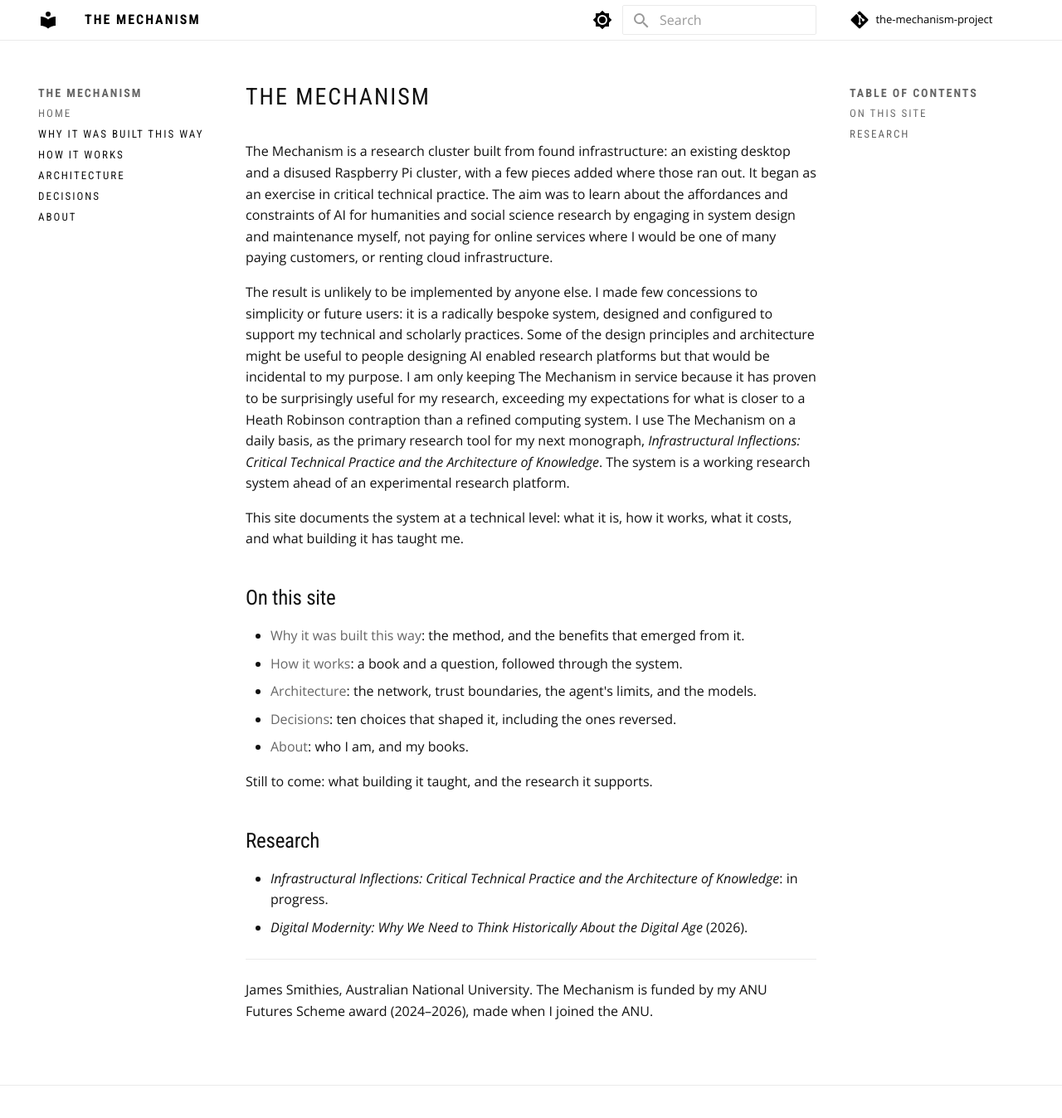
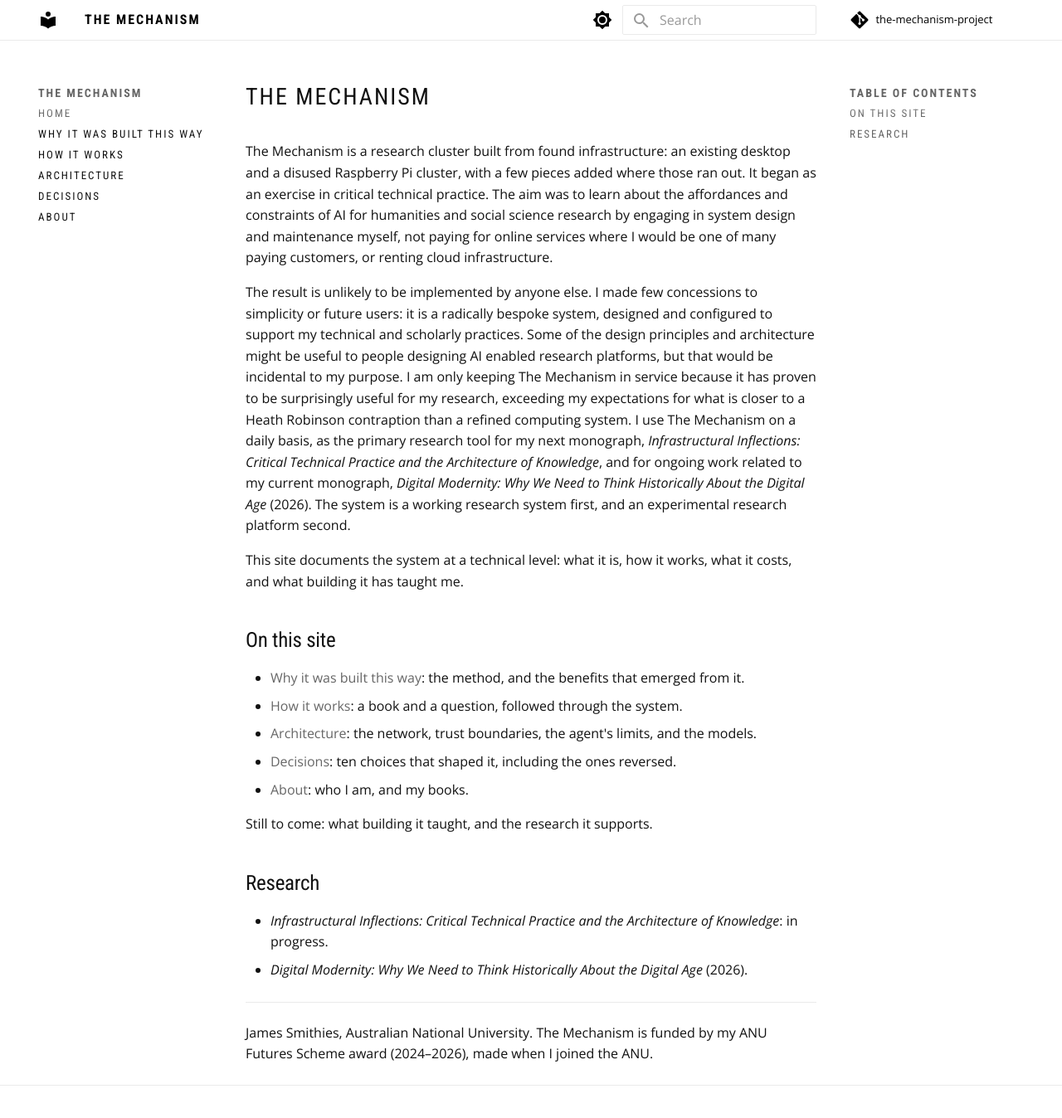
Before and after one commit to jamessmithies/the-mechanism-project, an MkDocs documentation site: the page built from docs/index.md, in a window 1280 px wide and 1353 px high. Shown: the top 1348 px of the window at 83% size. Built offline with MkDocs 1.6.1 and Material for MkDocs 9.7.7, drawn with Linux system fonts in a browser that asks for light colours; comment, search, counter and statistics services are not loaded.

Commit message:
Home: clarify working system first; restore Digital Modernity; comma
Co-Authored-By: Claude Opus 5.5 <noreply@anthropic.com>

```diff
--- a/docs/index.md
+++ b/docs/index.md
@@ -4,7 +4,7 @@ The Mechanism is a research cluster built from found infrastructure: an existing
 disused Raspberry Pi cluster, with a few pieces added where those ran out. It began as an exercise
 in critical technical practice. The aim was to learn about the affordances and constraints of AI for humanities and social science research by engaging in system design and maintenance myself, not paying for online services where I would be one of many paying customers, or renting cloud infrastructure.
 
-The result is unlikely to be implemented by anyone else. I made few concessions to simplicity or future users: it is a radically bespoke system, designed and configured to support my technical and scholarly practices. Some of the design principles and architecture might be useful to people designing AI enabled research platforms but that would be incidental to my purpose. I am only keeping The Mechanism in service because it has proven to be surprisingly useful for my research, exceeding my expectations for what is closer to a Heath Robinson contraption than a refined computing system. I use The Mechanism on a daily basis, as the primary research tool for my next monograph, *Infrastructural Inflections: Critical Technical Practice and the Architecture of Knowledge*. The system is a working research system ahead of an experimental research platform.
+The result is unlikely to be implemented by anyone else. I made few concessions to simplicity or future users: it is a radically bespoke system, designed and configured to support my technical and scholarly practices. Some of the design principles and architecture might be useful to people designing AI enabled research platforms, but that would be incidental to my purpose. I am only keeping The Mechanism in service because it has proven to be surprisingly useful for my research, exceeding my expectations for what is closer to a Heath Robinson contraption than a refined computing system. I use The Mechanism on a daily basis, as the primary research tool for my next monograph, *Infrastructural Inflections: Critical Technical Practice and the Architecture of Knowledge*, and for ongoing work related to my current monograph, *Digital Modernity: Why We Need to Think Historically About the Digital Age* (2026). The system is a working research system first, and an experimental research platform second.
 
 This site documents the system at a technical level: what it is, how it works, what it costs, and what
 building it has taught me.
```
